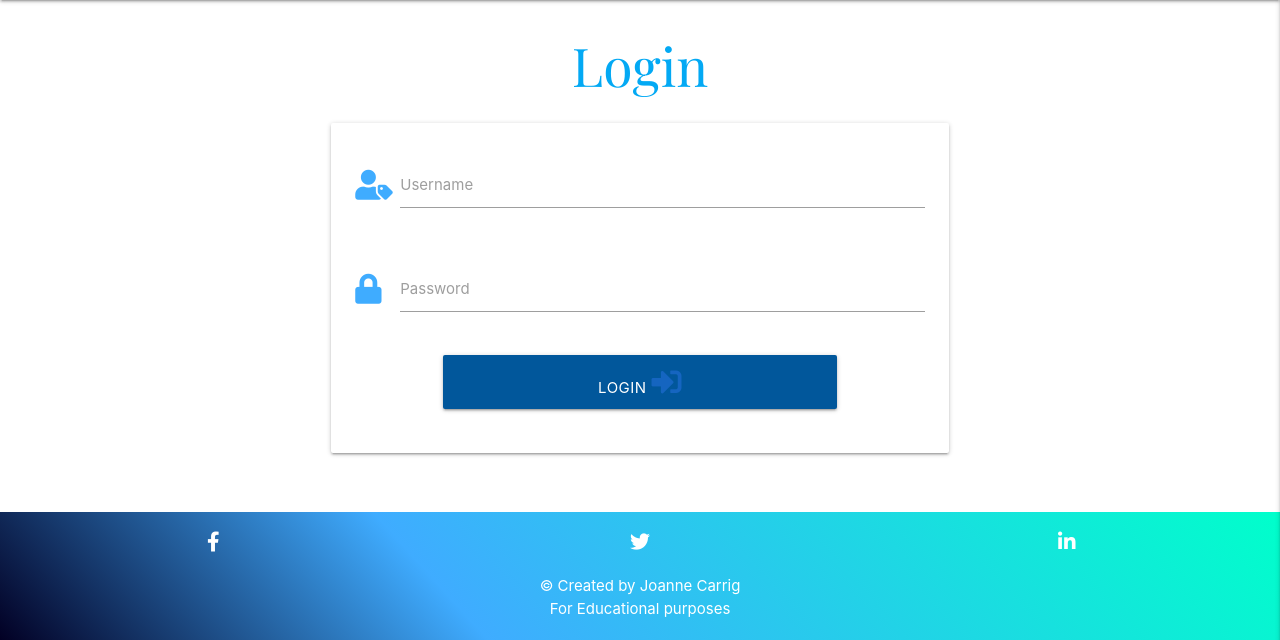
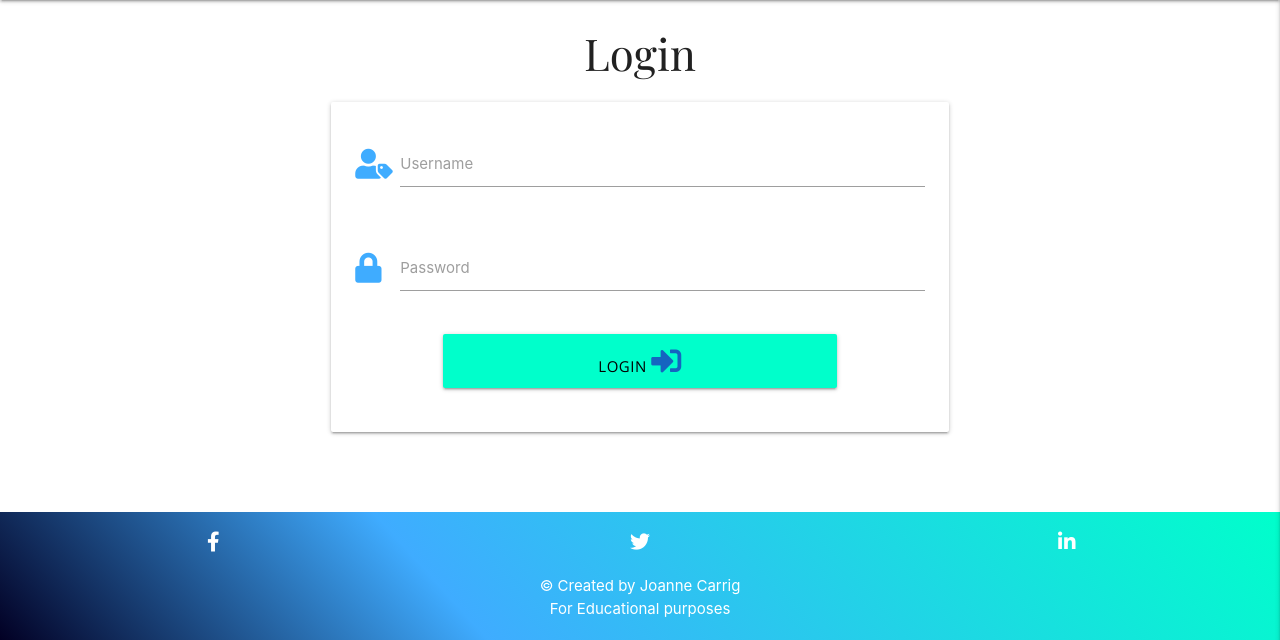
Before and after one commit to jojo157/learning-platform, a Flask app: page /login in a window 1280 px wide. Shown: the part 160-800 px from the top of the page. Run offline with Flask 2, Linux system fonts and the light colour scheme; some libraries are stand-ins or nearby versions.

Commit message:
added style to login page for text and icons and button

```diff
--- a/static/css/style.css
+++ b/static/css/style.css
@@ -129,7 +129,7 @@ i.fas.fa-sign-in-alt{
     font-size: 30px;
 }
 
-
+/* Login Page */
 
 
 
--- a/templates/login.html
+++ b/templates/login.html
@@ -1,7 +1,7 @@
 {% extends "base.html" %}
 {% block content %}
 
-<h2 class="center-align light-blue-text accent-2">Login</h2>
+<h3 class="center-align">Login</h3>
 
     <div class="row">
         <div class = "col s12 m8 offset-m2 l6 offset-l3">
@@ -22,7 +22,7 @@
                             </div>
                         </div>
                         <div class="row">
-                            <button type="submit" class="col s8 offset-s2 btn-large light-blue darken-4 text-shadow">
+                            <button type="submit" class="col s8 offset-s2 btn-large green-button text-shadow">
                                 Login <i class="fas fa-sign-in-alt"></i>
                             </button>
                         </div>
```
